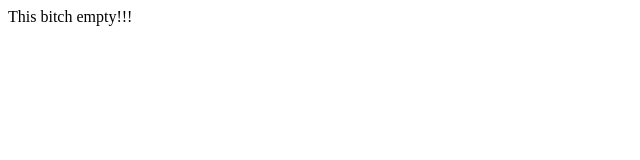
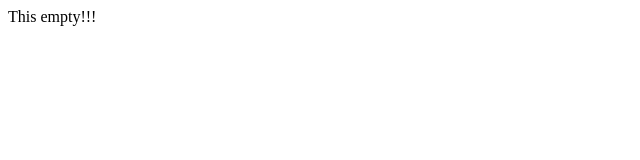
Before and after one commit to Kagekitsu/new-repo, a plain HTML site: page index.html in a window 1280 px wide. Shown: the full height of the page, 0-640 px from the left. Drawn offline with Linux system fonts and the light colour scheme.

Commit message:
Update index.html

```diff
--- a/index.html
+++ b/index.html
@@ -1,7 +1,7 @@
 <html>
   <body>
     <main>
-      <p>This bitch empty!!!</p>
+      <p>This empty!!!</p>
     </main>
   </body>
 </html>
```
